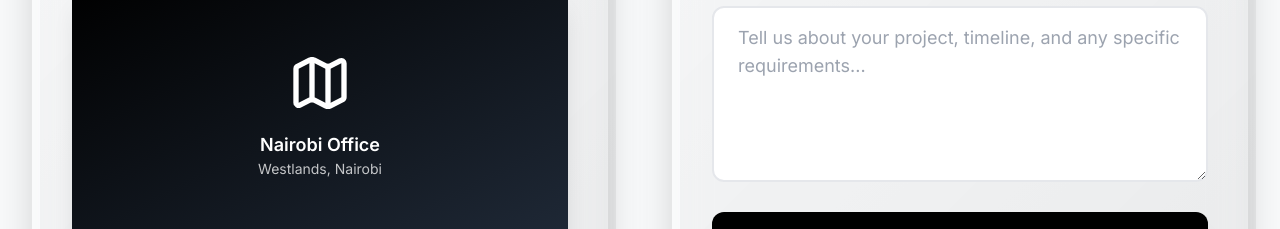
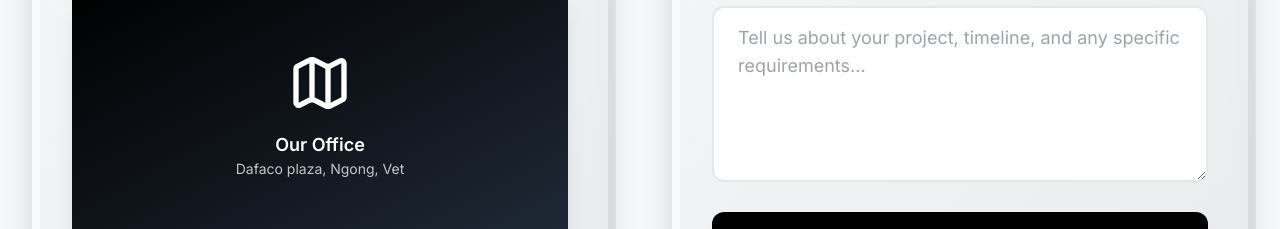
Before and after one commit to FredrickOdondi/arch-craft-studio, a React (Vite) app: page / in a window 1280 px wide. Shown: the part 5351-5580 px from the top of the page. Built offline with nearby package versions, Linux system fonts and the light colour scheme.

Commit message:
Update ContactSection.tsx

```diff
--- a/src/components/ContactSection.tsx
+++ b/src/components/ContactSection.tsx
@@ -94,8 +94,8 @@ const ContactSection = () => {
               <div className="w-full h-64 bg-gradient-to-br from-black to-gray-800 rounded-xl flex items-center justify-center shadow-xl">
                 <div className="text-center text-white">
                   <Map className="w-16 h-16 mx-auto mb-4" />
-                  <p className="text-lg font-semibold">Nairobi Office</p>
-                  <p className="text-sm opacity-75">Westlands, Nairobi</p>
+                  <p className="text-lg font-semibold">Our Office</p>
+                  <p className="text-sm opacity-75">Dafaco plaza, Ngong, Vet</p>
                 </div>
               </div>
             </div>
```
